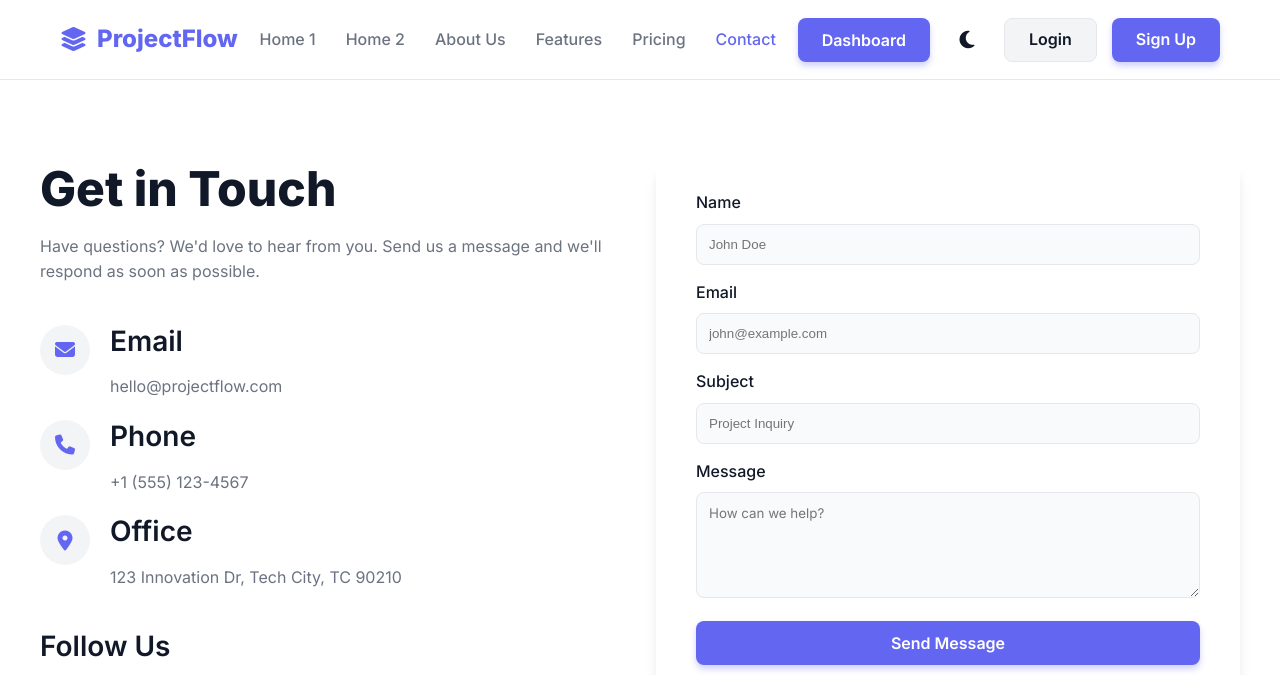
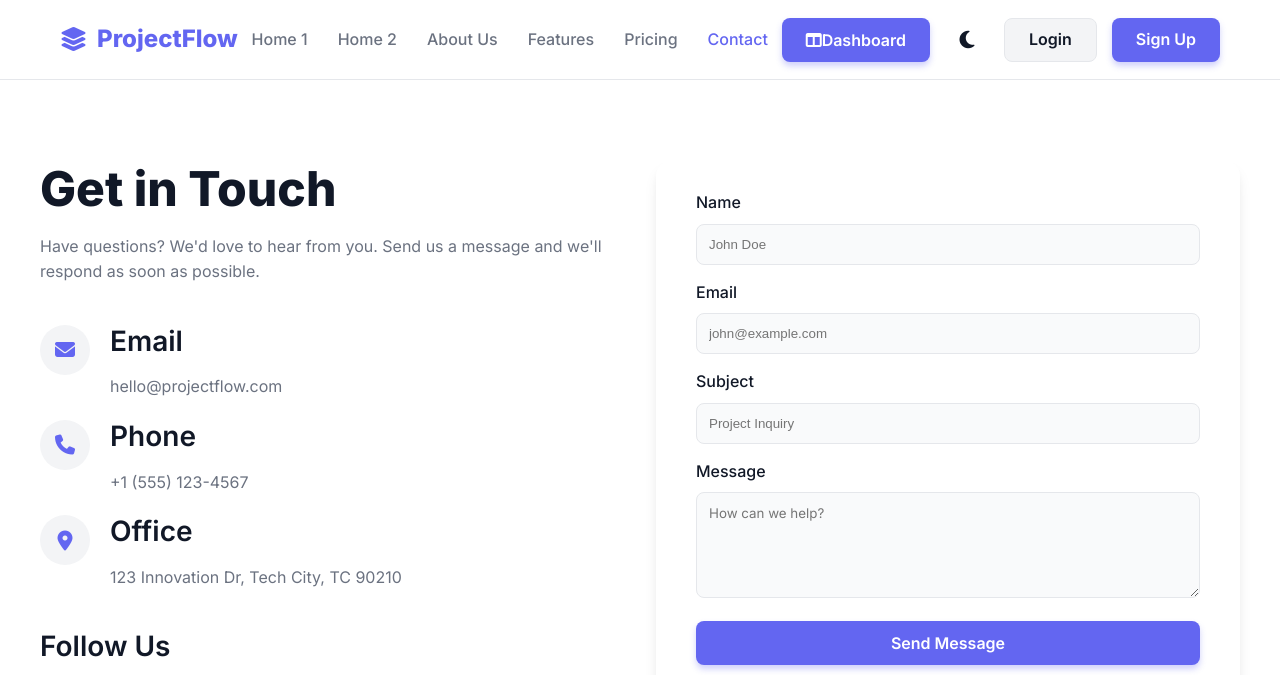
Before and after one commit to shalinii1402/Project_Management_Tool, a plain HTML site: page contact.html in a window 1280 px wide. Shown: the top 675 px of the page. Drawn offline with Linux system fonts and the light colour scheme.

Commit message:
hamburger

```diff
--- a/contact.html
+++ b/contact.html
@@ -31,7 +31,9 @@
             </nav>
             <div class="nav-right">
                 <div class="dropdown">
-                    <button class="btn btn-primary dashboard-btn">Dashboard</button>
+                    <button class="btn btn-primary dashboard-btn">
+                        <i class="fas fa-columns"></i> Dashboard
+                    </button>
                     <div class="dropdown-menu">
                         <a href="user-dashboard.html" class="dropdown-item">User Dashboard</a>
                         <a href="admin-dashboard.html" class="dropdown-item">Admin Dashboard</a>
@@ -40,6 +42,7 @@
                 <button class="theme-toggle"><i class="fas fa-moon"></i></button>
                 <a href="login.html" class="btn btn-secondary">Login</a>
                 <a href="signup.html" class="btn btn-primary">Sign Up</a>
+                <button class="mobile-menu-btn" style="display: none;"><i class="fas fa-bars"></i></button>
             </div>
         </div>
     </header>
```
Also changed, not shown: about.html (+3 -1 lines), features.html (+4 -1 lines), pricing.html (+4 -1 lines).
